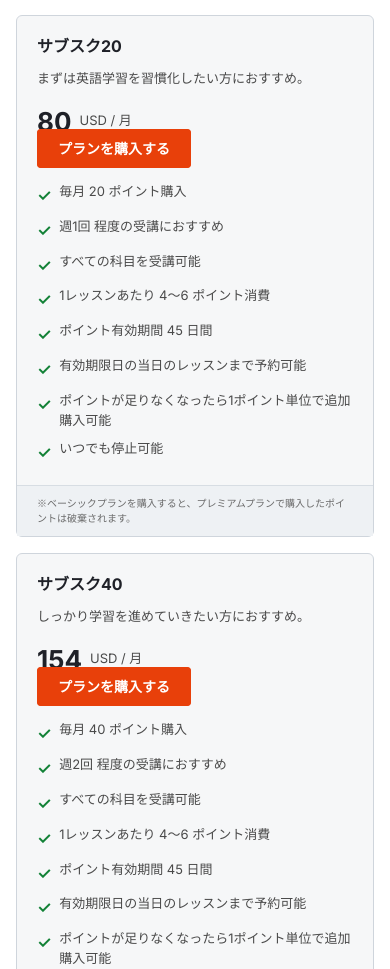
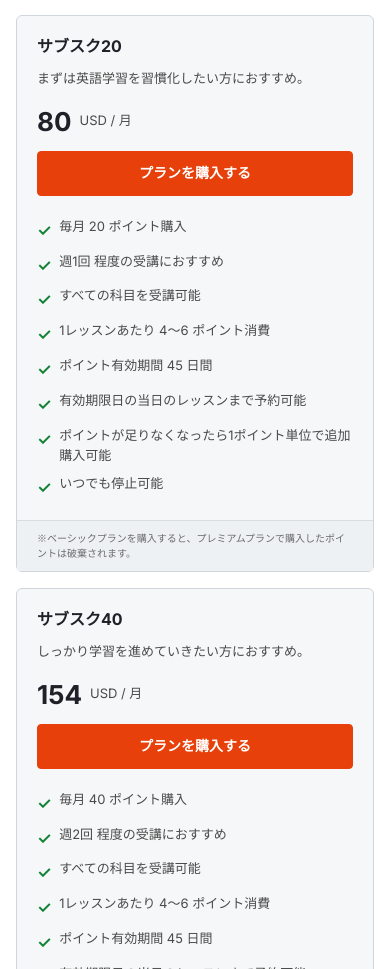
Before and after one commit to renbaluntang/mybrighture-landing, a React (Vite) app: page / in a window 390 px wide. Shown: the part 8500-9469 px from the top of the page. Built offline with nearby package versions, Linux system fonts and the light colour scheme.

Commit message:
fix pricing section responsiveness

```diff
--- a/src/components/sections/Pricing_EN.jsx
+++ b/src/components/sections/Pricing_EN.jsx
@@ -232,7 +232,7 @@ function Pricing_EN() {
 
                     <a
                       href="https://brighture-edu.com/register/index.html"
-                      className="mt-4 w-full rounded border border-[#e8400a] bg-[#e8400a] px-5 py-2.5 text-[14px] font-bold text-white transition-all duration-300 ease-[cubic-bezier(0.445,0.05,0.55,0.95)] hover:-translate-y-0.5 hover:bg-[#cf3808] hover:shadow-md active:translate-y-0 active:scale-[0.99]"
+                      className="mt-4 inline-flex w-full items-center justify-center rounded border border-[#e8400a] bg-[#e8400a] px-5 py-2.5 text-[14px] font-bold text-white transition-all duration-300 ease-[cubic-bezier(0.445,0.05,0.55,0.95)] hover:-translate-y-0.5 hover:bg-[#cf3808] hover:shadow-md active:translate-y-0 active:scale-[0.99]"
                     >
                       Get Started
                     </a>
--- a/src/components/sections/Pricing_JP.jsx
+++ b/src/components/sections/Pricing_JP.jsx
@@ -159,7 +159,7 @@ function Pricing_JP() {
 
                     <a
                       href="https://brighture-edu.com/register/index.html"
-                      className="mt-4 w-full rounded border border-[#e8400a] bg-[#e8400a] px-5 py-2.5 text-[14px] font-bold text-white transition-all duration-300 ease-[cubic-bezier(0.445,0.05,0.55,0.95)] hover:-translate-y-0.5 hover:bg-[#cf3808] hover:shadow-md active:translate-y-0 active:scale-[0.99]"
+                      className="mt-4 inline-flex w-full items-center justify-center rounded border border-[#e8400a] bg-[#e8400a] px-5 py-2.5 text-[14px] font-bold text-white transition-all duration-300 ease-[cubic-bezier(0.445,0.05,0.55,0.95)] hover:-translate-y-0.5 hover:bg-[#cf3808] hover:shadow-md active:translate-y-0 active:scale-[0.99]"
                     >
                       プランを購入する
                     </a>
```
